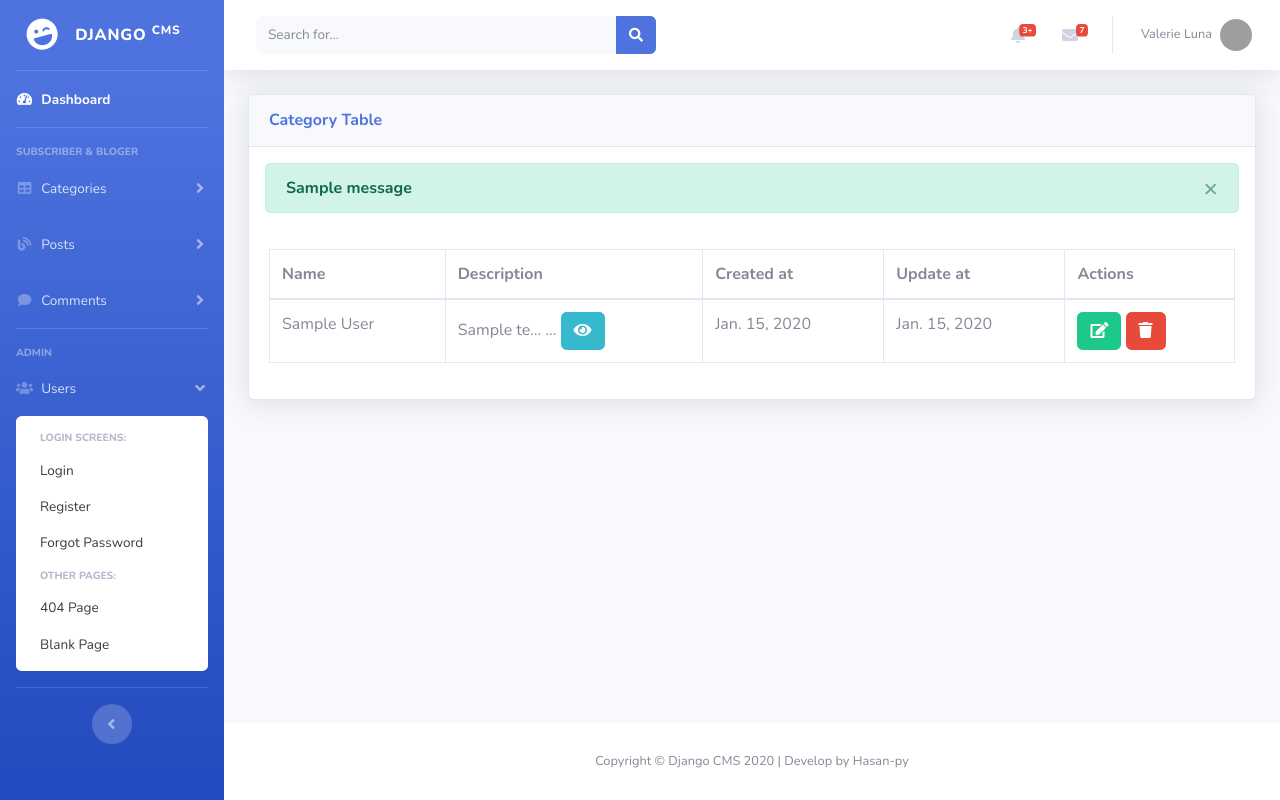
After one commit to hasan-py/Django_Project_Content_Sharing_App, a Django app: template customAdmin/templates/Category/all-category.html in a window 1280 px wide, after a click on "Users". The commit adds this page. Run offline with Django 3.2, Linux system fonts and the light colour scheme; tables that the repository leaves empty hold one stand-in row (values such as "Sample post"); the template is opened without the code that fills it: values that come from a table or form of the project are taken from there, most other values are stand-ins (such as "Sample title", 1, 10 or a date in 2020); one stand-in notice (Sample message) is shown; some libraries are stand-ins or nearby versions; grey boxes are pictures that could not be loaded.

Commit message:
Category added

```diff
--- a/customAdmin/middlewares/__init__.py
+++ b/customAdmin/middlewares/__init__.py
@@ -1 +1,2 @@
-from .auth import authMiddlware
+from .auth import loginCheck
+from .auth import logoutCheck
--- /dev/null
+++ b/customAdmin/templates/Category/all-category.html
@@ -0,0 +1,57 @@
+{% extends 'base.html' %}
+{% load static %}
+{% block title %}
+Django CMS | Categories
+{% endblock %}
+{% block content %}
+<!-- Begin Page Content -->
+<div class="container-fluid">
+    <!-- DataTales Example -->
+    <div class="card shadow mb-4">
+        <div class="card-header py-3">
+            <h6 class="m-0 font-weight-bold text-primary">Category Table</h6>
+        </div>
+        {% if messages %}
+        {% for message in messages %}
+        <div class="mx-3 mt-3 alert alert-{{ message.tags }} warning alert-dismissible fade show" role="alert">
+            <strong>{{ message }}</strong>
+            <button type="button" class="close" data-dismiss="alert" aria-label="Close">
+                <span aria-hidden="true">&times;</span>
+            </button>
+        </div>
+        {% endfor %}
+        {% endif %}
+        <div class="card-body">
+            <div class="table-responsive">
+                <table class="table table-bordered" id="dataTable" width="100%" cellspacing="0">
+                    <thead>
+                        <tr>
+                            <th>Name</th>
+                            <th>Description</th>
+                            <th>Created at</th>
+                            <th>Update at</th>
+                            <th>Actions</th>
+                        </tr>
+                    </thead>
+                    <tbody>
+                        {% for category in allCategory %}
+                        <tr>
+                            <td>{{ category.name }}</td>
+                            <td>{{ category.description|truncatechars:10 }} ...
+                                <a href="{% url 'allCategory' %}?view={{ category.id }}" type="button" class="btn btn-info"> <i class="fas fa-eye"></i></a>
+                            </td>
+                            <td>{{ category.created_at }}</td>
+                            <td>{{ category.updated_at }}</td>
+                            <td>
+                                <a href="{% url 'allCategory' %}?view={{ category.id }}" type="button" class="btn btn-success"> <i class="fas fa-edit"></i></a>
+                                <a href="{% url 'allCategory' %}?delete={{ category.id }}" type="button" class="btn btn-danger"> <i class="fas fa-trash"></i></a>
+                            </td>
+                        </tr>
+                        {% endfor %}
+                    </tbody>
+                </table>
+            </div>
+        </div>
+    </div>
+</div>
+{% endblock %}
--- a/customAdmin/templates/base.html
+++ b/customAdmin/templates/base.html
@@ -9,7 +9,9 @@
   <meta name="description" content="">
   <meta name="author" content="">
 
-  <title>CMS | DJANGO</title>
+  <title>{% block title %}
+Django CMS | Dashboard
+{% endblock %}</title>
 
   <!-- Custom fonts for this template-->
   <link href="{% static './vendor/fontawesome-free/css/all.min.css' %}" rel="stylesheet" type="text/css">
@@ -41,7 +43,7 @@
 
       <!-- Nav Item - Dashboard -->
       <li class="nav-item active">
-        <a class="nav-link" href="index.html">
+        <a class="nav-link" href="{% url 'dashboard' %}">
           <i class="fas fa-fw fa-tachometer-alt"></i>
           <span>Dashboard</span></a>
       </li>
@@ -51,20 +53,34 @@
 
       <!-- Heading -->
       <div class="sidebar-heading">
-        Interface
+        SUBSCRIBER & BLOGER
       </div>
 
       <!-- Nav Item - Pages Collapse Menu -->
       <li class="nav-item">
+        <a class="nav-link collapsed" href="#" data-toggle="collapse" data-target="#collapseCategory" aria-expanded="true" aria-controls="collapseCategory">
+          <i class="fas fa-fw fa-table"></i>
+          <span>Categories</span>
+        </a>
+        <div id="collapseCategory" class="collapse" aria-labelledby="headingTwo" data-parent="#accordionSidebar">
+          <div class="bg-white py-2 collapse-inner rounded">
+            <h6 class="collapse-header">CATEGORIES</h6>
+            <a class="collapse-item" href="{% url 'allCategory' %}">All category</a>
+            <a class="collapse-item" href="{% url 'allCategory' %}">Add category</a>
+          </div>
+        </div>
+      </li>
+
+      <li class="nav-item">
         <a class="nav-link collapsed" href="#" data-toggle="collapse" data-target="#collapseTwo" aria-expanded="true" aria-controls="collapseTwo">
-          <i class="fas fa-fw fa-cog"></i>
-          <span>Components</span>
+          <i class="fas fa-fw fa-blog"></i>
+          <span>Posts</span>
         </a>
         <div id="collapseTwo" class="collapse" aria-labelledby="headingTwo" data-parent="#accordionSidebar">
           <div class="bg-white py-2 collapse-inner rounded">
-            <h6 class="collapse-header">Custom Components:</h6>
-            <a class="collapse-item" href="buttons.html">Buttons</a>
-            <a class="collapse-item" href="cards.html">Cards</a>
+            <h6 class="collapse-header">POSTS</h6>
+            <a class="collapse-item" href="buttons.html">All post</a>
+            <a class="collapse-item" href="buttons.html">Add post</a>
           </div>
         </div>
       </li>
@@ -72,16 +88,14 @@
       <!-- Nav Item - Utilities Collapse Menu -->
       <li class="nav-item">
         <a class="nav-link collapsed" href="#" data-toggle="collapse" data-target="#collapseUtilities" aria-expanded="true" aria-controls="collapseUtilities">
-          <i class="fas fa-fw fa-wrench"></i>
-          <span>Utilities</span>
+          <i class="fas fa-fw fa-comment"></i>
+          <span>Comments</span>
         </a>
         <div id="collapseUtilities" class="collapse" aria-labelledby="headingUtilities" data-parent="#accordionSidebar">
           <div class="bg-white py-2 collapse-inner rounded">
-            <h6 class="collapse-header">Custom Utilities:</h6>
-            <a class="collapse-item" href="utilities-color.html">Colors</a>
-            <a class="collapse-item" href="utilities-border.html">Borders</a>
-            <a class="collapse-item" href="utilities-animation.html">Animations</a>
-            <a class="collapse-item" href="utilities-other.html">Other</a>
+            <h6 class="collapse-header">COMMMENT</h6>
+            <a class="collapse-item" href="buttons.html">All comment</a>
+            <a class="collapse-item" href="buttons.html">Add comment</a>
           </div>
         </div>
       </li>
@@ -91,14 +105,14 @@
 
       <!-- Heading -->
       <div class="sidebar-heading">
-        Addons
+        ADMIN
       </div>
 
       <!-- Nav Item - Pages Collapse Menu -->
       <li class="nav-item">
         <a class="nav-link collapsed" href="#" data-toggle="collapse" data-target="#collapsePages" aria-expanded="true" aria-controls="collapsePages">
-          <i class="fas fa-fw fa-folder"></i>
-          <span>Pages</span>
+          <i class="fas fa-fw fa-users"></i>
+          <span>Users</span>
         </a>
         <div id="collapsePages" class="collapse" aria-labelledby="headingPages" data-parent="#accordionSidebar">
           <div class="bg-white py-2 collapse-inner rounded">
@@ -112,20 +126,6 @@
             <a class="collapse-item" href="blank.html">Blank Page</a>
           </div>
         </div>
-      </li>
-
-      <!-- Nav Item - Charts -->
-      <li class="nav-item">
-        <a class="nav-link" href="charts.html">
-          <i class="fas fa-fw fa-chart-area"></i>
-          <span>Charts</span></a>
-      </li>
-
-      <!-- Nav Item - Tables -->
-      <li class="nav-item">
-        <a class="nav-link" href="tables.html">
-          <i class="fas fa-fw fa-table"></i>
-          <span>Tables</span></a>
       </li>
 
       <!-- Divider -->
@@ -316,7 +316,7 @@
                   Activity Log
                 </a>
                 <div class="dropdown-divider"></div>
-                <a class="dropdown-item" href="#" data-toggle="modal" data-target="#logoutModal">
+                <a class="dropdown-item"  href="#" data-toggle="modal" data-target="#logoutModal">
                   <i class="fas fa-sign-out-alt fa-sm fa-fw mr-2 text-gray-400"></i>
                   Logout
                 </a>
@@ -328,15 +328,12 @@
         </nav>
         <!-- End of Topbar -->
 
+        {% block content %}
+
+        {% endblock %}
+
       </div>
       <!-- End of Main Content -->
-
-      {% block content %}
-
-
-
-
-      {% endblock %}
 
       <!-- Footer -->
       <footer class="sticky-footer bg-white">
@@ -372,7 +369,7 @@
         <div class="modal-body">Select "Logout" below if you are ready to end your current session.</div>
         <div class="modal-footer">
           <button class="btn btn-secondary" type="button" data-dismiss="modal">Cancel</button>
-          <a class="btn btn-primary" href="login.html">Logout</a>
+          <a class="btn btn-primary" href="{% url 'logout' %}">Logout</a>
         </div>
       </div>
     </div>
--- a/customAdmin/urls.py
+++ b/customAdmin/urls.py
@@ -1,16 +1,29 @@
+# Buildin classes
 from django.urls import path
 from django.contrib import admin
 from django.conf import settings
 from django.conf.urls.static import static
 
-from .views import Home,Login,Register
+# Views
+from .views import Dashboard,Login,Register,Logout
+from .views import AllCategory
 
-from .middlewares import authMiddlware
-
+# Middlewares
+from .middlewares import loginCheck,logoutCheck
 
 urlpatterns = [
     path('admin/', admin.site.urls),
-    path('', authMiddlware(Home.as_view()), name="home"),
-    path('login', Login.as_view() , name="login"),
-    path('register', Register.as_view() , name="register"),
+
+    # Login & Register
+    path('login', logoutCheck(Login.as_view()) , name="login"),
+    path('register', logoutCheck(Register.as_view()) , name="register"),
+
+    # Dashboard & logout
+    path('', loginCheck(Dashboard.as_view()), name="dashboard"),
+    path('logout', loginCheck(Logout.as_view()), name="logout"),
+
+    # Category
+    path('categories', loginCheck(AllCategory.as_view()), name="allCategory"),
+    path('categories/<int:cat_id>', loginCheck(AllCategory.viewCategory), name="allCategory"),
+
 ] + static(settings.MEDIA_URL, document_root=settings.MEDIA_ROOT)
--- a/customAdmin/views/index.py
+++ b/customAdmin/views/index.py
@@ -2,8 +2,7 @@ from django.shortcuts import render, redirect
 from django.views import View
 import datetime
 
-class Home(View):
+class Dashboard(View):
 	DateTime = datetime.datetime.now()
 	def get(self,request):
-		print('Home')
 		return render(request,"base.html",{"datetime":self.DateTime})
```
Also changed, not shown: customAdmin/middlewares/auth.py (+11 -2 lines), customAdmin/templates/Auth/login.html (+6 -6 lines), customAdmin/templates/Category/view-category.html (added, +12 -0 lines), customAdmin/views/Auth/login.py (+27 -0 lines), customAdmin/views/Category/category.py (added, +25 -0 lines), customAdmin/views/__init__.py (+10 -1 lines).
